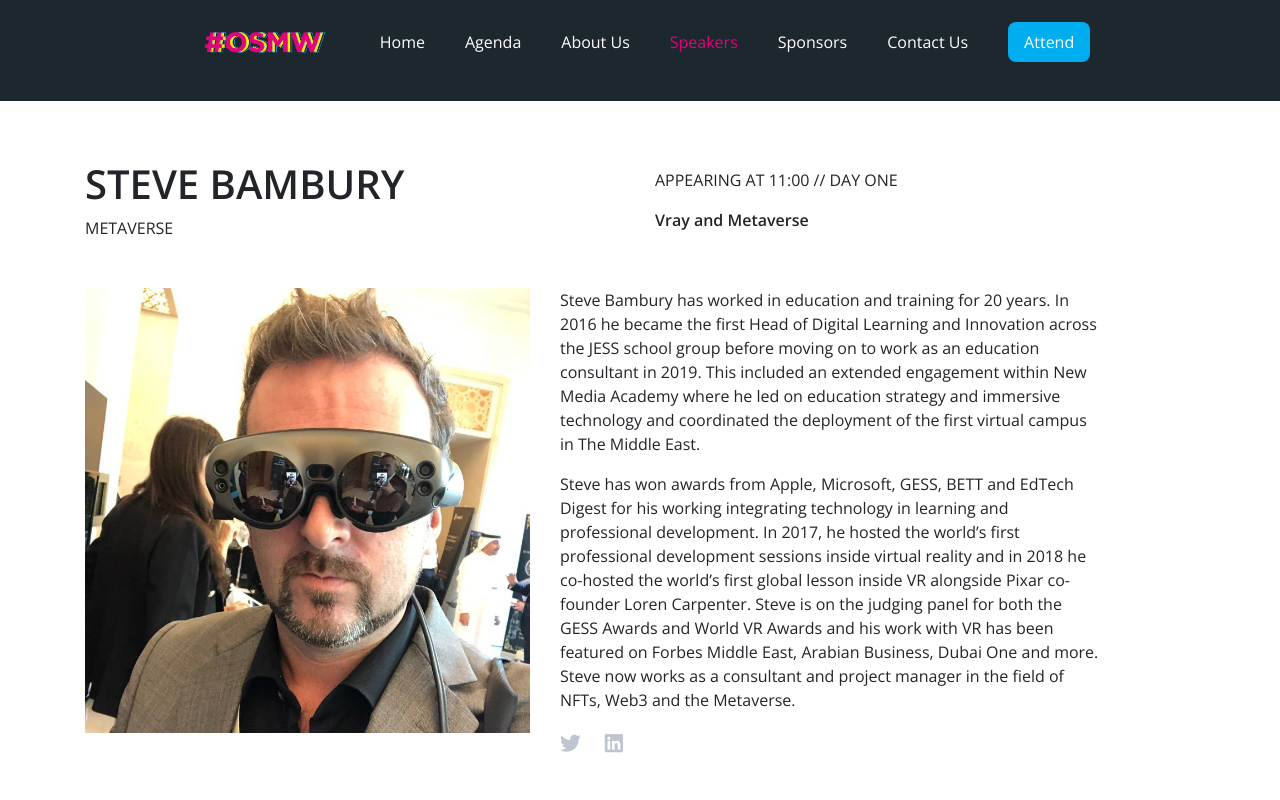
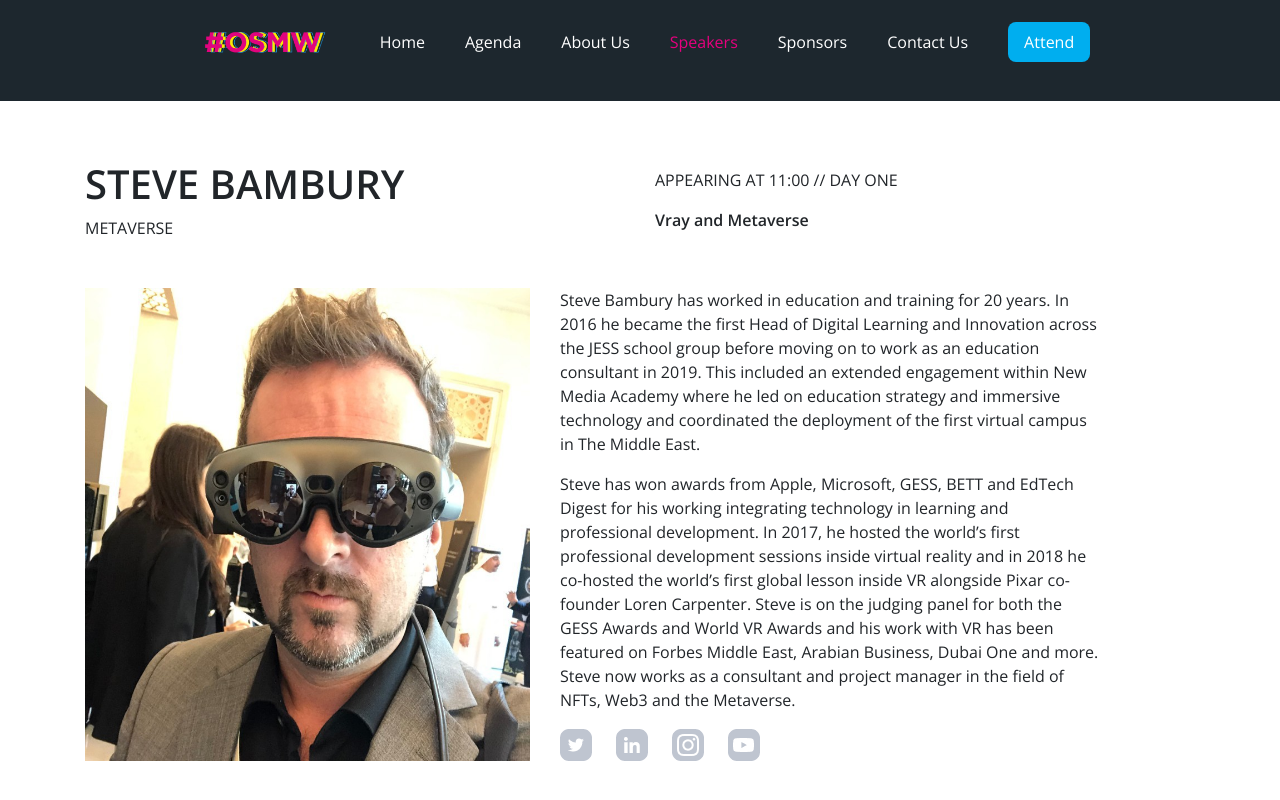
Before and after one commit to hoseinsedaqat/Osmw, a Vue app: page /speakers in a window 1280 px wide. Shown: the top 800 px of the page. Built offline with nearby package versions, Linux system fonts and the light colour scheme.

Commit message:
add/main-speaker-icons

```diff
--- a/src/views/Speakers/SpeakersView.vue
+++ b/src/views/Speakers/SpeakersView.vue
@@ -15,7 +15,7 @@
         </div>
         <div class="row mt-3">
           <div class="col-md-5">
-            <img src="@/assets/Images/1579850100816.jpg" alt="" class="img-fluid" />
+            <img src="@/assets/Images/1579850100816.jpg" alt="" class="img-fluid w-100 h-100" />
           </div>
           <div class="col-md-6">
             <p class="textdownSpeakers">
@@ -39,10 +39,28 @@
             </p>
             <div class="socialmediaSpeakers">
               <li>
-                <i class="fab fa-twitter"></i>
+                <!-- TWITTER -->
+                <a href="https://twitter.com/steve_bambury?lang=en" target="_BLANK">
+                  <img src="@/assets/Images/SocialMediaIcons/twitter.png" alt="TWITTER" class="img-fluid">
+                </a>
               </li>
               <li>
-                <i class="fab fa-linkedin"></i>
+                <!-- LINKEDIN -->
+                <a href="https://www.linkedin.com/in/stevebamburyvr/" target="_BLANK">
+                  <img src="@/assets/Images/SocialMediaIcons/linkedin.png" alt="LINKEDIN" class="img-fluid">
+                </a>
+              </li>
+              <li>
+                <!-- INSTAGRAM -->
+                <a href="https://www.instagram.com/steve_bambury/" target="_BLANK">
+                  <img src="@/assets/Images/SocialMediaIcons/instagram.png" alt="INSTAGRAM" class="img-fluid">
+                </a>
+              </li>
+              <li>
+                <!-- YOUTUBE -->
+                <a href="https://www.youtube.com/channel/UCzhIRzWVoFXM-Hdf5PUVJ_g/about" target="_BLANK">
+                  <img src="@/assets/Images/SocialMediaIcons/youtube.png" alt="YOUTUBE" class="img-fluid">
+                </a>
               </li>
             </div>
           </div>
```
